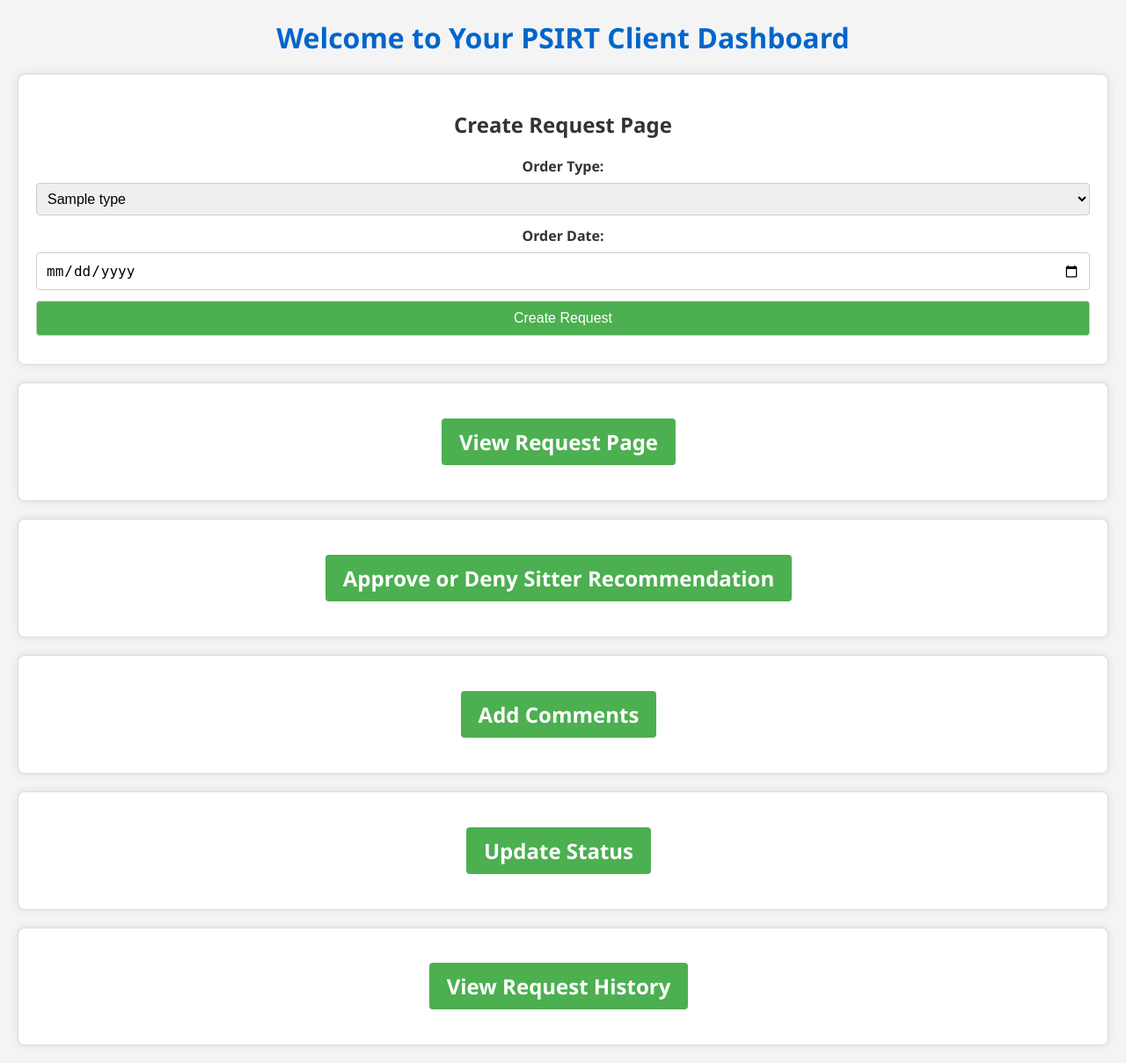
After one commit to rparsa49/PSIRT, a PHP site: page /client/clientDash.html in a window 1280 px wide. The commit adds this page. Shown: the whole page at 88% size. Run offline with PHP 8.4, Linux system fonts and the light colour scheme; tables that the repository leaves empty or names only in its code hold one stand-in row (values such as "Sample post").

Commit message:
client dash skeleton completed, added functionality for client to request order, made templates for other dashes + php for client

```diff
--- /dev/null
+++ b/client/clientDash.html
@@ -0,0 +1,154 @@
+<!DOCTYPE html>
+<html>
+
+<head>
+    <title>PSIRT Client Dashboard</title>
+    <style>
+        body {
+            font-family: 'Segoe UI', Tahoma, Geneva, Verdana, sans-serif;
+            background-color: #f4f4f4;
+            color: #333;
+            text-align: center;
+            margin: 20px;
+        }
+
+        h1 {
+            color: #0066cc;
+            margin-bottom: 20px;
+        }
+
+        section {
+            background-color: #fff;
+            border: 1px solid #ddd;
+            border-radius: 8px;
+            box-shadow: 0 0 10px rgba(0, 0, 0, 0.1);
+            padding: 20px;
+            margin-bottom: 20px;
+        }
+
+        h2 {
+            color: #333;
+        }
+
+        form {
+            display: flex;
+            flex-direction: column;
+            align-items: center;
+        }
+
+        label {
+            display: block;
+            margin-bottom: 8px;
+            font-weight: bold;
+        }
+
+        input,
+        select,
+        textarea,
+        button {
+            margin-bottom: 12px;
+            padding: 10px;
+            width: 100%;
+            box-sizing: border-box;
+            border: 1px solid #ccc;
+            border-radius: 4px;
+            font-size: 16px;
+        }
+
+        select {
+            padding: 8px;
+        }
+
+        textarea {
+            resize: vertical;
+        }
+
+        button {
+            background-color: #4caf50;
+            color: #fff;
+            cursor: pointer;
+        }
+
+        button:hover {
+            background-color: #45a049;
+        }
+
+        /* Style links as buttons */
+        a.button {
+            display: inline-block;
+            padding: 10px 20px;
+            background-color: #4caf50;
+            color: #fff;
+            text-decoration: none;
+            border-radius: 4px;
+            margin-right: 10px;
+        }
+
+        a.button:hover {
+            background-color: #45a049;
+        }
+
+        #clientID {
+            font-size: 18px;
+            color: #333;
+            margin-bottom: 20px;
+        }
+
+    </style>
+</head>
+
+<body>
+    <h1>Welcome to Your PSIRT Client Dashboard</h1>
+    <section id="createRequest">
+        <h2>Create Request Page</h2>
+        <form method="post" action="process_request.php">
+            <label for="orderType">Order Type:</label>
+            <select name="orderType" id="orderType">
+            </select>
+
+            <label for="orderDate">Order Date:</label>
+            <input type="date" name="orderDate" required>
+
+            <button type="submit">Create Request</button>
+        </form>
+    </section>
+
+    <section id="viewRequest">
+        <h2><a href="view_request.php" class="button">View Request Page</a></h2>
+    </section>
+
+    <section id="approveDenySitter">
+        <h2><a href="approve_deny_sitter.php" class="button">Approve or Deny Sitter Recommendation</a></h2>
+    </section>
+
+    <section id="addComments">
+        <h2><a href="add_comments.php" class="button">Add Comments</a></h2>
+    </section>
+
+    <section id="updateStatus">
+        <h2><a href="update_status.php" class="button">Update Status</a></h2>
+    </section>
+
+    <section id="viewHistory">
+        <h2><a href="view_request_history.php" class="button">View Request History</a></h2>
+    </section>
+
+    <script>
+        window.onload = function () {
+            var orderTypeDropdown = document.getElementById('orderType');
+            fetch('get_order_types.php')
+                .then(response => response.json())
+                .then(data => {
+                    data.forEach(type => {
+                        var option = document.createElement('option');
+                        option.value = type;
+                        option.text = type;
+                        orderTypeDropdown.add(option);
+                    });
+                })
+                .catch(error => console.error('Error fetching order types:', error));
+        };
+    </script>
+</body>
+
+</html>
--- /dev/null
+++ b/client/get_order_types.php
@@ -0,0 +1,24 @@
+<?php
+$servername = "localhost";
+$username = "root";
+$password = "AlfieHershey";
+$dbname = "psirt";
+$port = "3308";
+
+$conn = new mysqli($servername, $username, $password, $dbname, $port);
+
+if ($conn->connect_error) {
+    die(json_encode(['error' => 'Connection Failed: ' . $conn->connect_error]));
+}
+
+$result = $conn->query("SELECT * FROM order_type");
+
+$orderTypes = [];
+while ($row = $result->fetch_assoc()) {
+    $orderTypes[] = $row['type_name'];
+}
+
+$conn->close();
+
+echo json_encode($orderTypes);
+?>
```
Also changed, not shown: client/process_request.php (added, +90 -0 lines), registration.php (+35 -2 lines), client/add_comments.php (added), client/approve_deny_sitter.php (added), client/update_status.php (added), client/view_request.php (added), client/view_request_history.php (added), handler/handlerDash.html (added), sitter/sitterDash.html (added).
